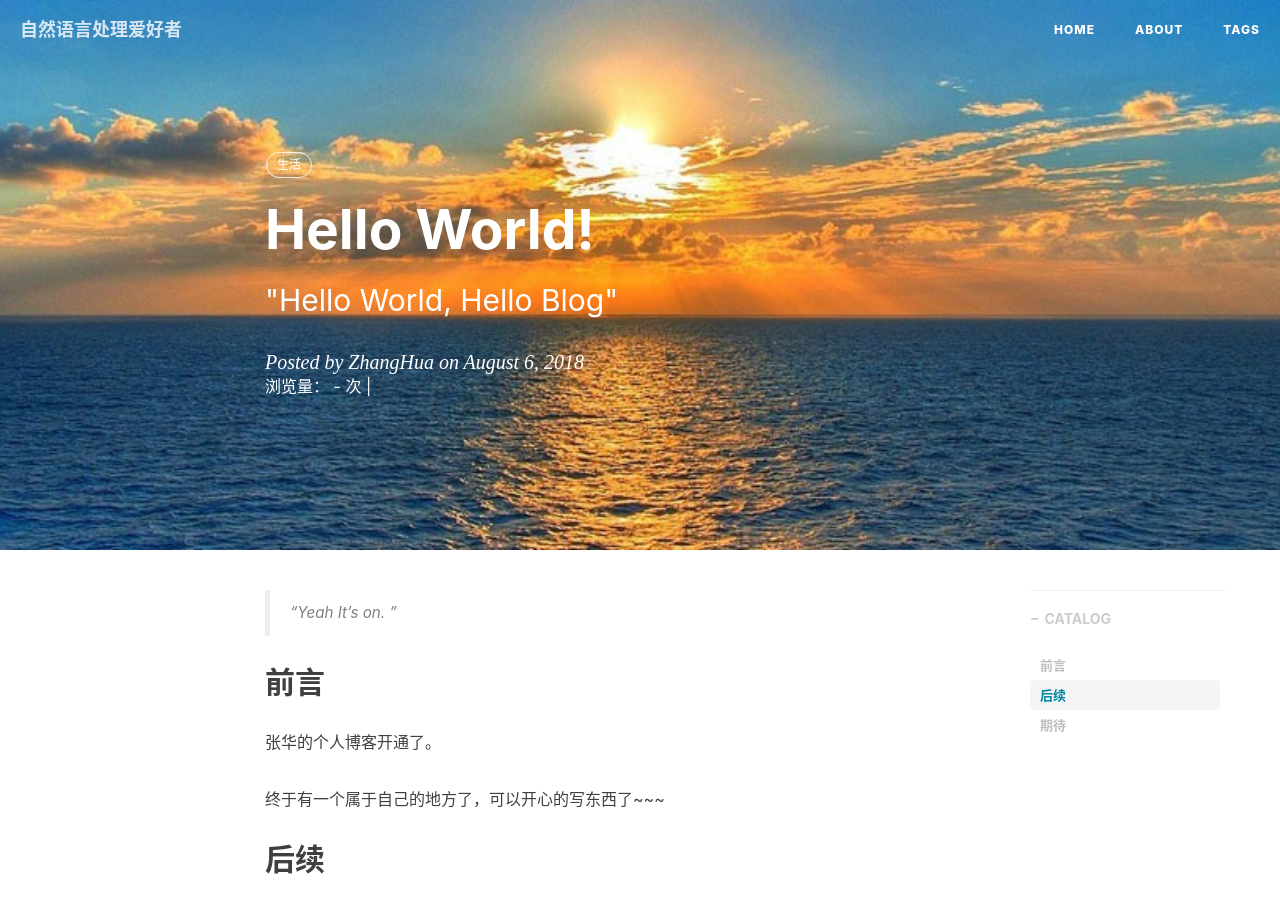
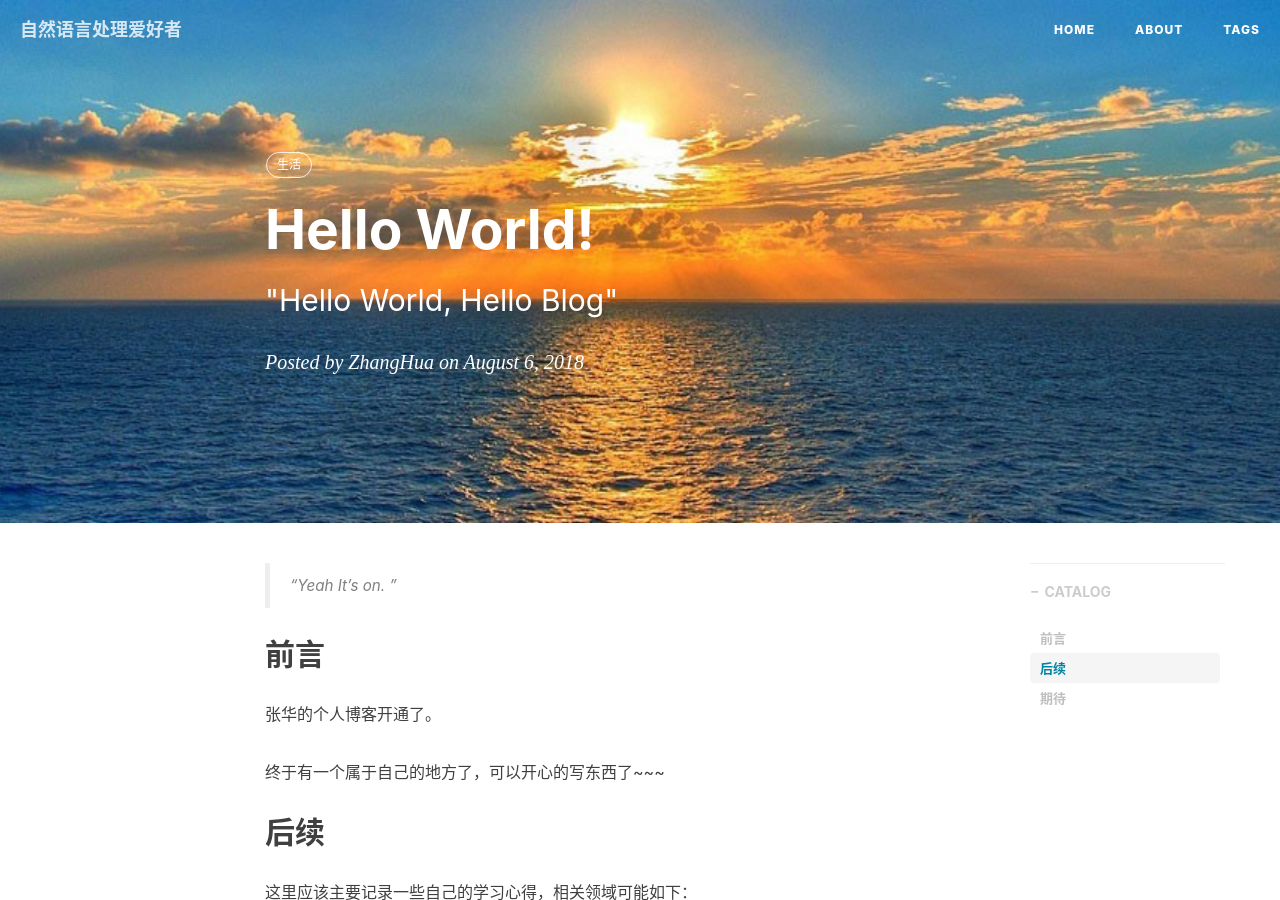
Before and after one commit to Hua-Zhang/Hua-Zhang.GitHub.io, a Jekyll site: the page built from _posts/2018-08-06-hello-world.md, in a window 1280 px wide and 900 px high. Built offline with Jekyll 4.4.1, drawn with Linux system fonts in a browser that asks for light colours; nearby versions of some CDN libraries; comment, search, counter and statistics services are not loaded.

Commit message:
del count

```diff
--- a/_layouts/post.html
+++ b/_layouts/post.html
@@ -41,7 +41,6 @@ layout: default
                     <h2 class="subheading">{{ page.subtitle }}</h2>
                     {% comment %} endif {% endcomment %}
                     <span class="meta">Posted by {% if page.author %}{{ page.author }}{% else %}{{ site.title }}{% endif %} on {{ page.date | date: "%B %-d, %Y" }}</span>
-                    浏览量：<span data-hk-page="current"> - </span>次<span class="pause"> | </span>
                 </div>
             </div>
         </div>
@@ -233,6 +232,3 @@ layout: default
     }
 </style>
 {% endif %}
-
-<!-- 开源的访问量计数器 -->
-<script src="http://jerry-cdn.b0.upaiyun.com/hit-kounter/hit-kounter-0.1.1.js"></script>
```
